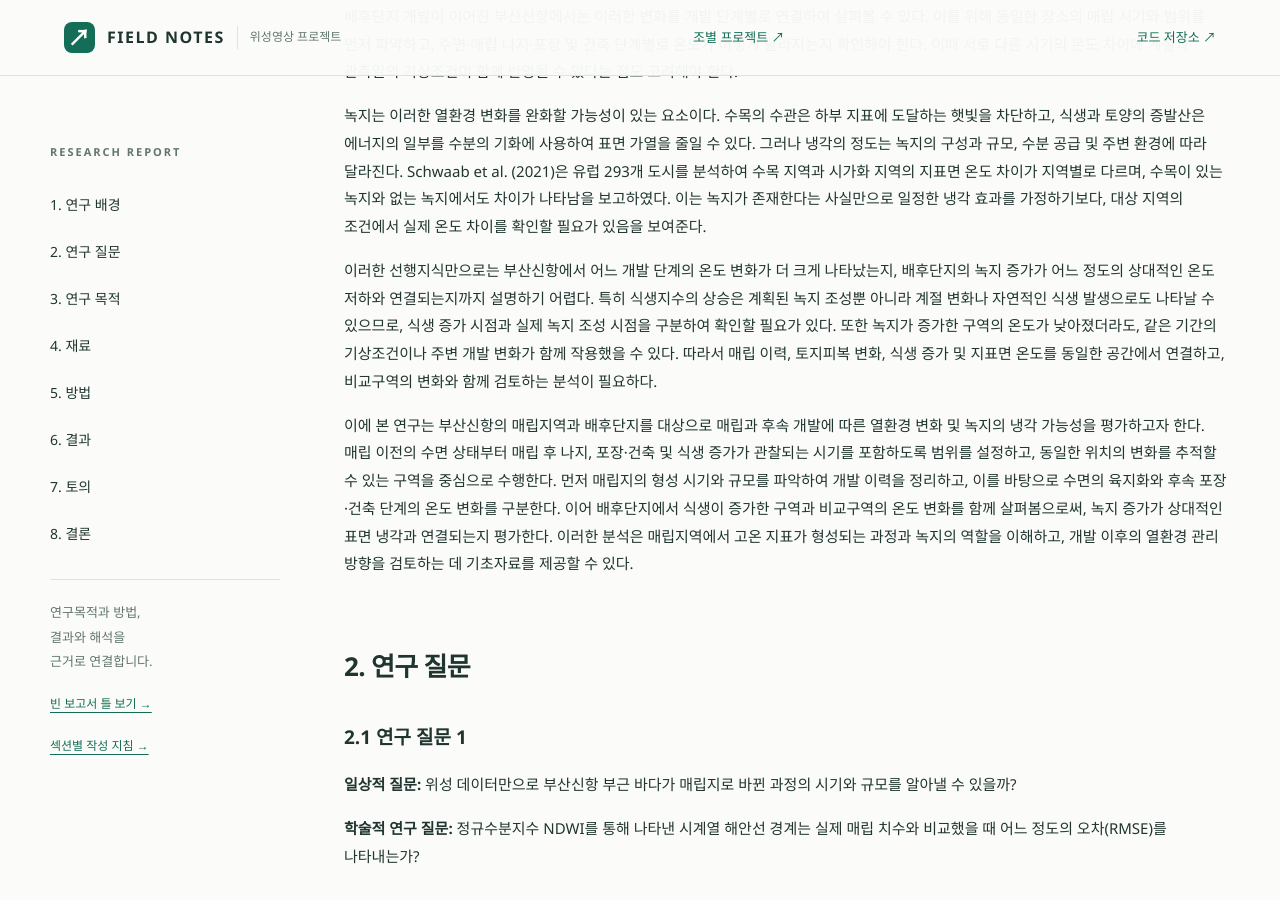
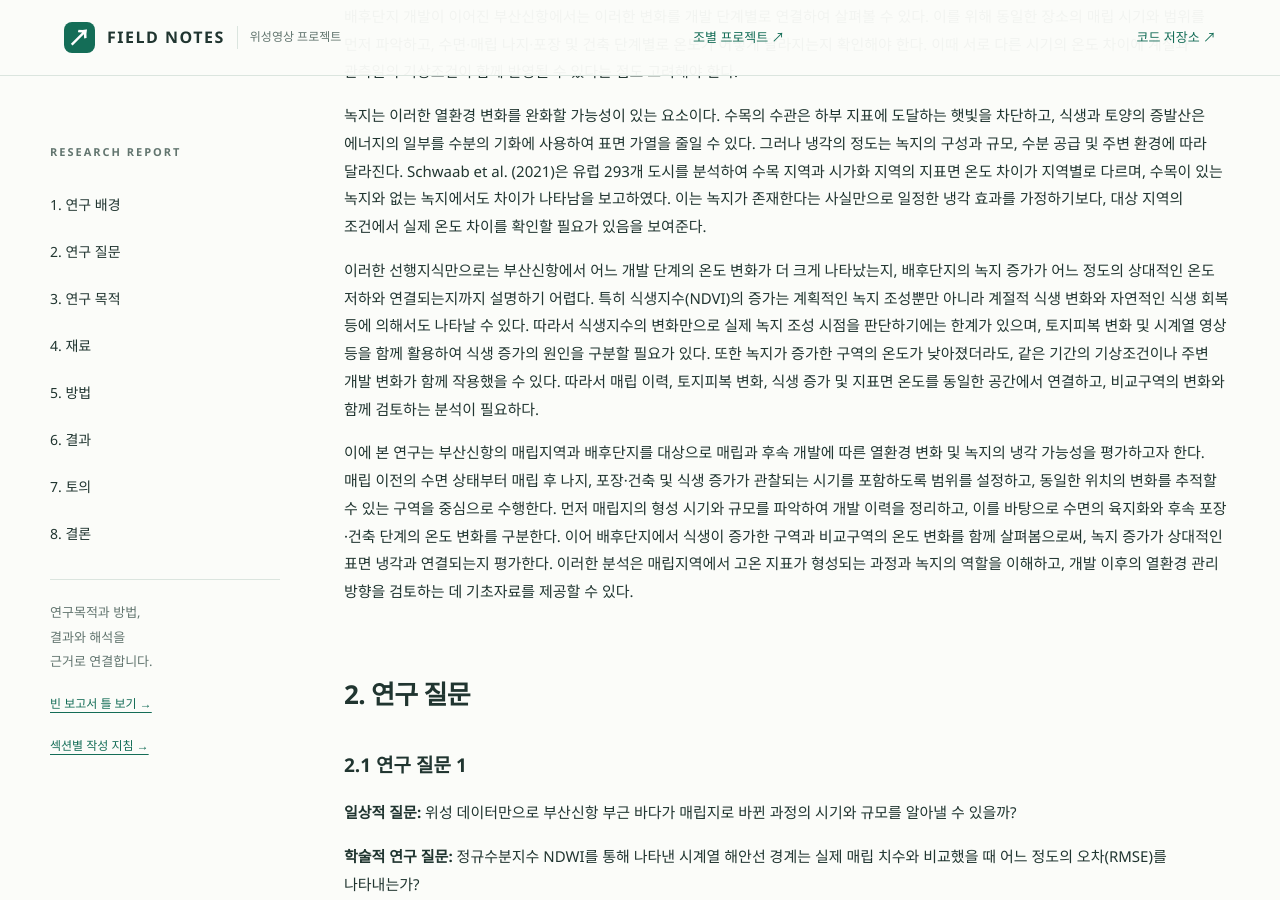
Before and after one commit to chasooin/class2026_02_surveying2_team5, a Jekyll site: the page built from docs/report-template.md, in a window 1280 px wide and 900 px high, scrolled down 2211 px. Built offline with Jekyll 4.4.1, drawn with Linux system fonts in a browser that asks for light colours.

Commit message:
Update report-template.md

```diff
--- a/docs/report-template.md
+++ b/docs/report-template.md
@@ -25,7 +25,7 @@ badge: "빈 학술 보고서 틀"
  녹지는 이러한 열환경 변화를 완화할 가능성이 있는 요소이다. 수목의 수관은 하부 지표에 도달하는 햇빛을 차단하고, 식생과 토양의 증발산은 에너지의 일부를 수분의 기화에 사용하여 표면 가열을 줄일 수 있다. 그러나 냉각의 정도는 녹지의 구성과 규모, 수분 공급 및 주변 환경에 따라 달라진다. Schwaab et al. (2021)은 유럽 293개 도시를 분석하여 수목 지역과 시가화 지역의 지표면 온도 차이가 지역별로 다르며, 수목이 있는 녹지와 없는 녹지에서도 차이가 나타남을 보고하였다. 이는 녹지가 존재한다는 사실만으로 일정한 냉각 효과를 가정하기보다, 대상 지역의 조건에서 실제 온도 차이를 확인할 필요가 있음을 보여준다.
 
 
- 이러한 선행지식만으로는 부산신항에서 어느 개발 단계의 온도 변화가 더 크게 나타났는지, 배후단지의 녹지 증가가 어느 정도의 상대적인 온도 저하와 연결되는지까지 설명하기 어렵다. 특히 식생지수의 상승은 계획된 녹지 조성뿐 아니라 계절 변화나 자연적인 식생 발생으로도 나타날 수 있으므로, 식생 증가 시점과 실제 녹지 조성 시점을 구분하여 확인할 필요가 있다. 또한 녹지가 증가한 구역의 온도가 낮아졌더라도, 같은 기간의 기상조건이나 주변 개발 변화가 함께 작용했을 수 있다. 따라서 매립 이력, 토지피복 변화, 식생 증가 및 지표면 온도를 동일한 공간에서 연결하고, 비교구역의 변화와 함께 검토하는 분석이 필요하다.
+ 이러한 선행지식만으로는 부산신항에서 어느 개발 단계의 온도 변화가 더 크게 나타났는지, 배후단지의 녹지 증가가 어느 정도의 상대적인 온도 저하와 연결되는지까지 설명하기 어렵다. 특히 식생지수(NDVI)의 증가는 계획적인 녹지 조성뿐만 아니라 계절적 식생 변화와 자연적인 식생 회복 등에 의해서도 나타날 수 있다. 따라서 식생지수의 변화만으로 실제 녹지 조성 시점을 판단하기에는 한계가 있으며, 토지피복 변화 및 시계열 영상 등을 함께 활용하여 식생 증가의 원인을 구분할 필요가 있다. 또한 녹지가 증가한 구역의 온도가 낮아졌더라도, 같은 기간의 기상조건이나 주변 개발 변화가 함께 작용했을 수 있다. 따라서 매립 이력, 토지피복 변화, 식생 증가 및 지표면 온도를 동일한 공간에서 연결하고, 비교구역의 변화와 함께 검토하는 분석이 필요하다.
 
 
  이에 본 연구는 부산신항의 매립지역과 배후단지를 대상으로 매립과 후속 개발에 따른 열환경 변화 및 녹지의 냉각 가능성을 평가하고자 한다. 매립 이전의 수면 상태부터 매립 후 나지, 포장·건축 및 식생 증가가 관찰되는 시기를 포함하도록 범위를 설정하고, 동일한 위치의 변화를 추적할 수 있는 구역을 중심으로 수행한다. 먼저 매립지의 형성 시기와 규모를 파악하여 개발 이력을 정리하고, 이를 바탕으로 수면의 육지화와 후속 포장·건축 단계의 온도 변화를 구분한다. 이어 배후단지에서 식생이 증가한 구역과 비교구역의 온도 변화를 함께 살펴봄으로써, 녹지 증가가 상대적인 표면 냉각과 연결되는지 평가한다. 이러한 분석은 매립지역에서 고온 지표가 형성되는 과정과 녹지의 역할을 이해하고, 개발 이후의 열환경 관리 방향을 검토하는 데 기초자료를 제공할 수 있다.
```
